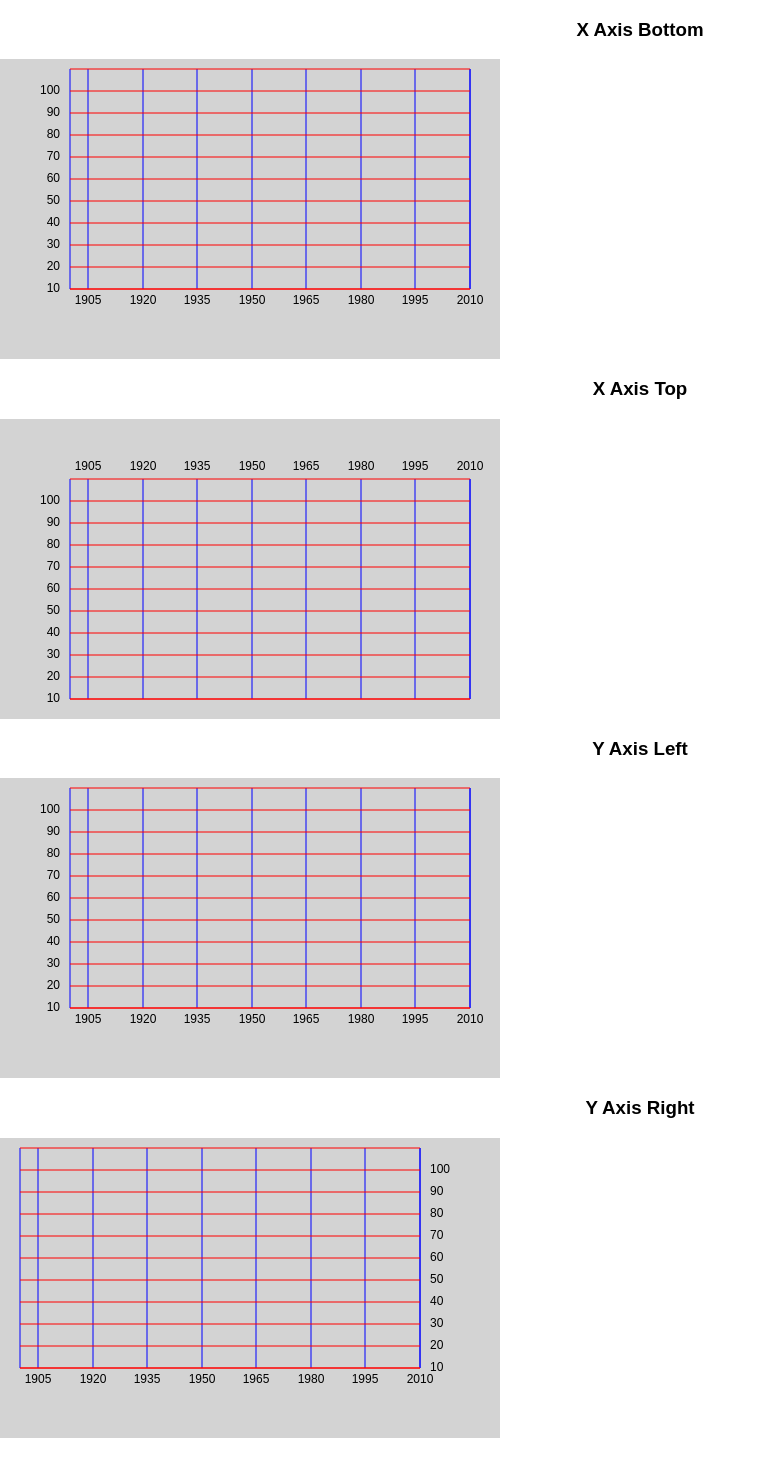
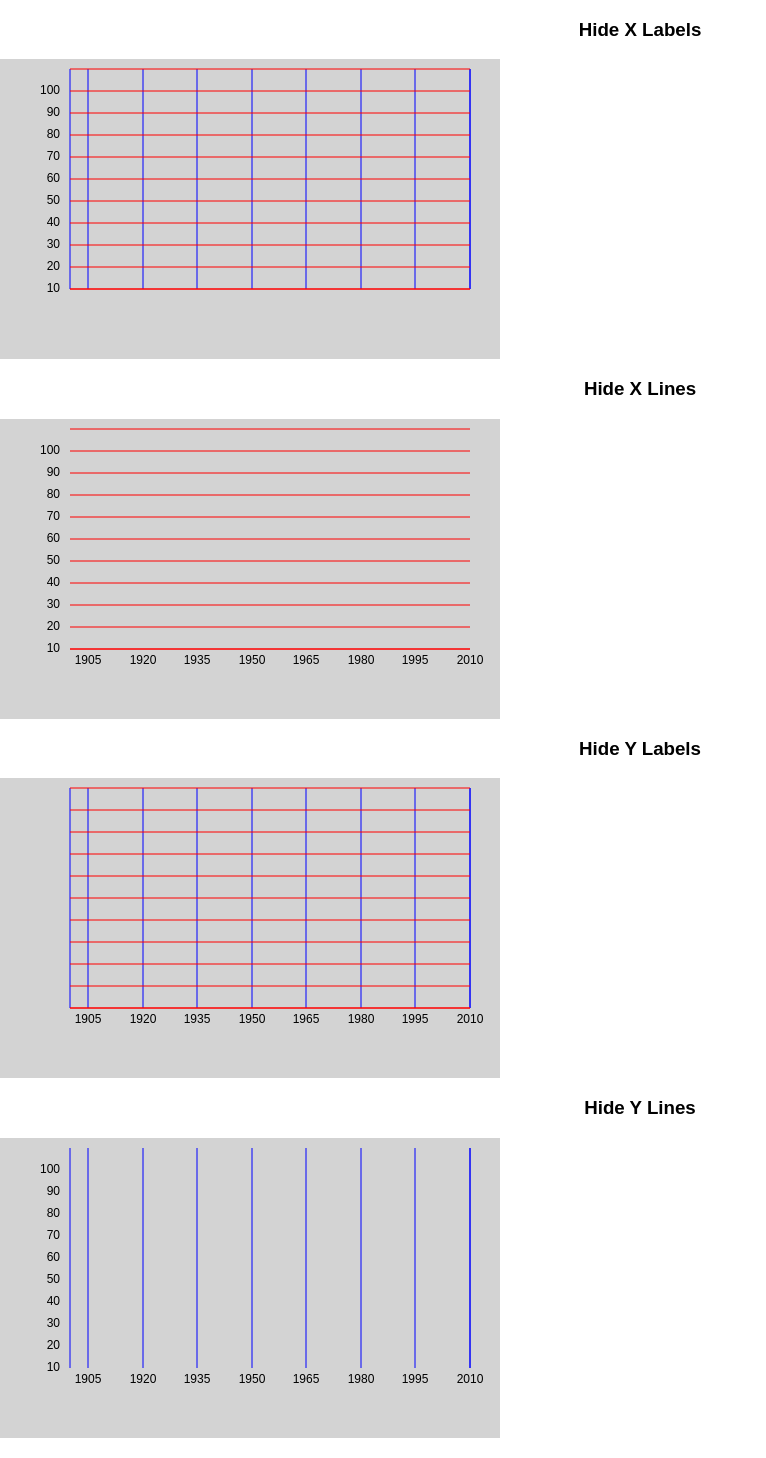
Before and after one commit to t4sk/react-canvas-time-series, a React (Create React App) app: page / in a window 1280 px wide. Shown: the top 1458 px of the page, without its empty margins (0-766 px from the left). Built offline with nearby package versions, Linux system fonts and the light colour scheme.

Commit message:
optional background labels and lines

```diff
--- a/src/common/background/index.js
+++ b/src/common/background/index.js
@@ -2,11 +2,6 @@
 import type { Props } from './types'
 import { drawXLines } from './x-axis'
 import { drawYLines } from './y-axis'
-
-// TODO optional x axis
-// TODO optiona x lines
-// TODO optional y axis
-// TODO optional y lines
 
 export function draw (ctx: any, props: Props) {
   ctx.fillStyle = props.background.backgroundColor
--- a/src/common/background/test-render.js
+++ b/src/common/background/test-render.js
@@ -5,9 +5,48 @@ import TestCanvas from '../test-canvas'
 
 class TestRender extends Component {
   render () {
-    console.log(this.props)
     return (
       <div>
+        <h3>Hide X Labels</h3>
+        <TestCanvas
+          {...merge(this.props, {
+            background: {
+              showXLabel: false,
+            }
+          })}
+          draw={background.draw}
+        />
+
+        <h3>Hide X Lines</h3>
+        <TestCanvas
+          {...merge(this.props, {
+            background: {
+              showXLine: false,
+            }
+          })}
+          draw={background.draw}
+        />
+
+        <h3>Hide Y Labels</h3>
+        <TestCanvas
+          {...merge(this.props, {
+            background: {
+              showYLabel: false,
+            }
+          })}
+          draw={background.draw}
+        />
+
+        <h3>Hide Y Lines</h3>
+        <TestCanvas
+          {...merge(this.props, {
+            background: {
+              showYLine: false,
+            }
+          })}
+          draw={background.draw}
+        />
+
         <h3>X Axis Bottom</h3>
         <TestCanvas
           {...merge(this.props, {
@@ -65,6 +104,9 @@ TestRender.defaultProps = {
   },
   background: {
     backgroundColor: 'lightgrey',
+
+    showYLabel: true,
+    showYLine: true,
     yLineWidth: 1,
     yLineColor: 'red',
     yAxisAt: 'left',
@@ -74,6 +116,8 @@ TestRender.defaultProps = {
     yLabelRender: y => y,
     yInterval: 10,
 
+    showXLabel: true,
+    showXLine: true,
     xLineWidth: 1,
     xLineColor: 'blue',
     xAxisAt: 'bottom',
--- a/src/common/background/types.js
+++ b/src/common/background/types.js
@@ -14,6 +14,8 @@ export type Props = {
   background: {
     backgroundColor: string,
 
+    showYLabel: boolean,
+    showYLine: boolean,
     yLineWidth: number,
     yLineColor: number,
     yAxisAt: 'left' | 'right',
@@ -23,6 +25,8 @@ export type Props = {
     yLabelRender: number => string | number,
     yInterval: number,
 
+    showXLabel: boolean,
+    showXLine: boolean,
     xLineWidth: number,
     xLineColor: number,
     xAxisAt: 'top' | 'bottom',
--- a/src/common/background/x-axis.js
+++ b/src/common/background/x-axis.js
@@ -73,6 +73,7 @@ export function drawXLines (ctx: any, props: Props) {
   const xLineCanvasXStart = getXLineCanvasXStart(props)
   const labelCanvasY = getXLabelCanvasY(props)
 
+  if (props.background.showXLine) {
     // draw x line at start
     ctx.beginPath()
     ctx.moveTo(
@@ -96,6 +97,7 @@ export function drawXLines (ctx: any, props: Props) {
       round(xLineCanvasYStart + height)
     )
     ctx.stroke()
+  }
 
   const xStart = nearestStepBelow(xMin, props.background.xInterval)
 
@@ -104,6 +106,7 @@ export function drawXLines (ctx: any, props: Props) {
 
     if (canvasX >= xLineCanvasXStart && canvasX <= xLineCanvasXStart + width) {
       // draw line
+      if (props.background.showXLine) {
         ctx.beginPath()
         ctx.moveTo(
           round(canvasX), round(xLineCanvasYStart)
@@ -112,8 +115,10 @@ export function drawXLines (ctx: any, props: Props) {
           round(canvasX), round(xLineCanvasYStart + height)
         )
         ctx.stroke()
+      }
 
       // draw text
+      if (props.background.showXLabel) {
         ctx.fillText(
           props.background.xLabelRender(x),
           round(canvasX),
@@ -122,3 +127,4 @@ export function drawXLines (ctx: any, props: Props) {
       }
     }
   }
+}
--- a/src/common/background/y-axis.js
+++ b/src/common/background/y-axis.js
@@ -83,6 +83,7 @@ export function drawYLines (ctx: any, props: Props) {
   const yLineCanvasYStart = getYLineCanvasYStart(props)
   const labelCanvasX = getYLabelCanvasX(props)
 
+  if (props.background.showYLine) {
     // draw y line top
     ctx.beginPath()
     ctx.moveTo(
@@ -106,6 +107,7 @@ export function drawYLines (ctx: any, props: Props) {
       round(yLineCanvasYStart + height)
     )
     ctx.stroke()
+  }
 
   const yStart = nearestStepBelow(yMin, props.background.yInterval)
 
@@ -114,6 +116,7 @@ export function drawYLines (ctx: any, props: Props) {
 
     if (canvasY >= yLineCanvasYStart && canvasY <= yLineCanvasYStart + height) {
       // draw line
+      if (props.background.showYLine) {
         ctx.beginPath()
         ctx.moveTo(
           round(yLineCanvasXStart), round(canvasY)
@@ -122,8 +125,10 @@ export function drawYLines (ctx: any, props: Props) {
           round(yLineCanvasXStart + width), round(canvasY)
         )
         ctx.stroke()
+      }
 
       // draw text
+      if (props.background.showYLabel) {
         ctx.fillText(
           props.background.yLabelRender(y),
           round(labelCanvasX),
@@ -132,3 +137,4 @@ export function drawYLines (ctx: any, props: Props) {
       }
     }
   }
+}
```
Lines whose indentation alone changed are shown as unchanged.
